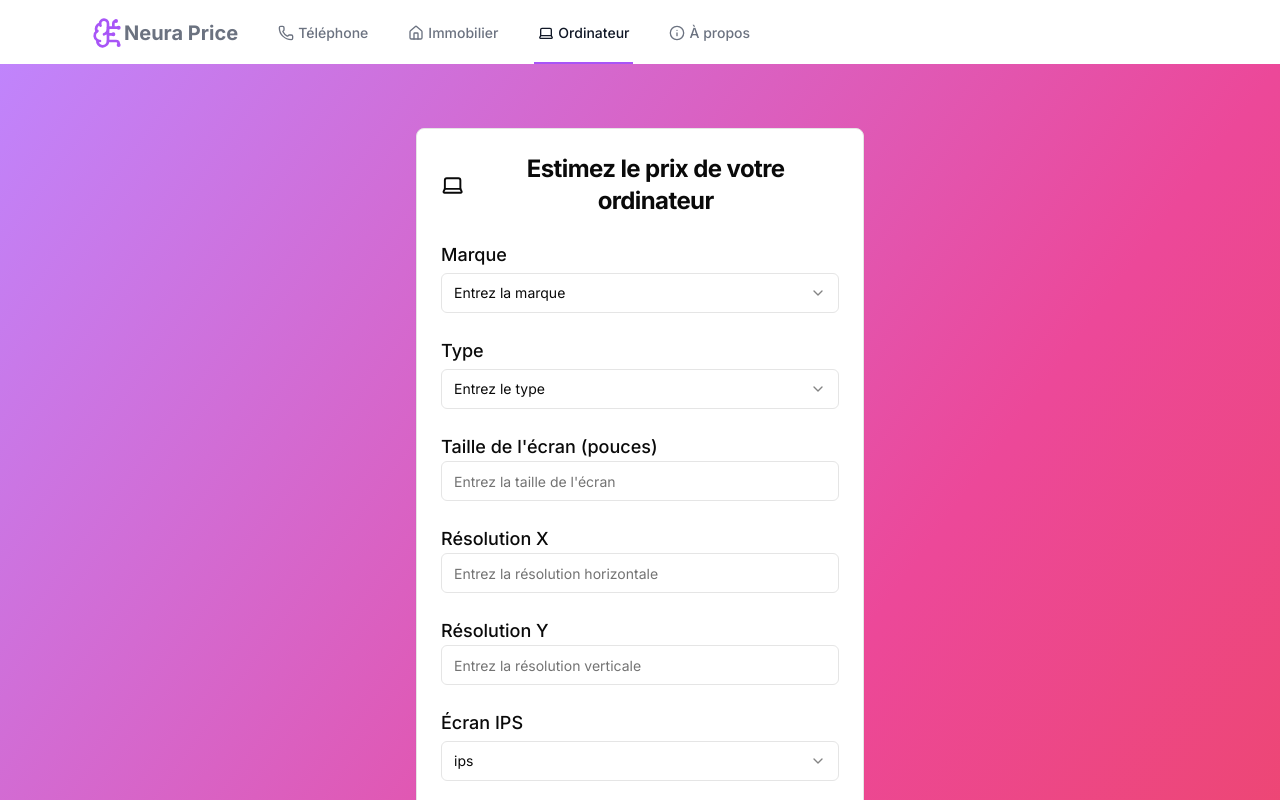
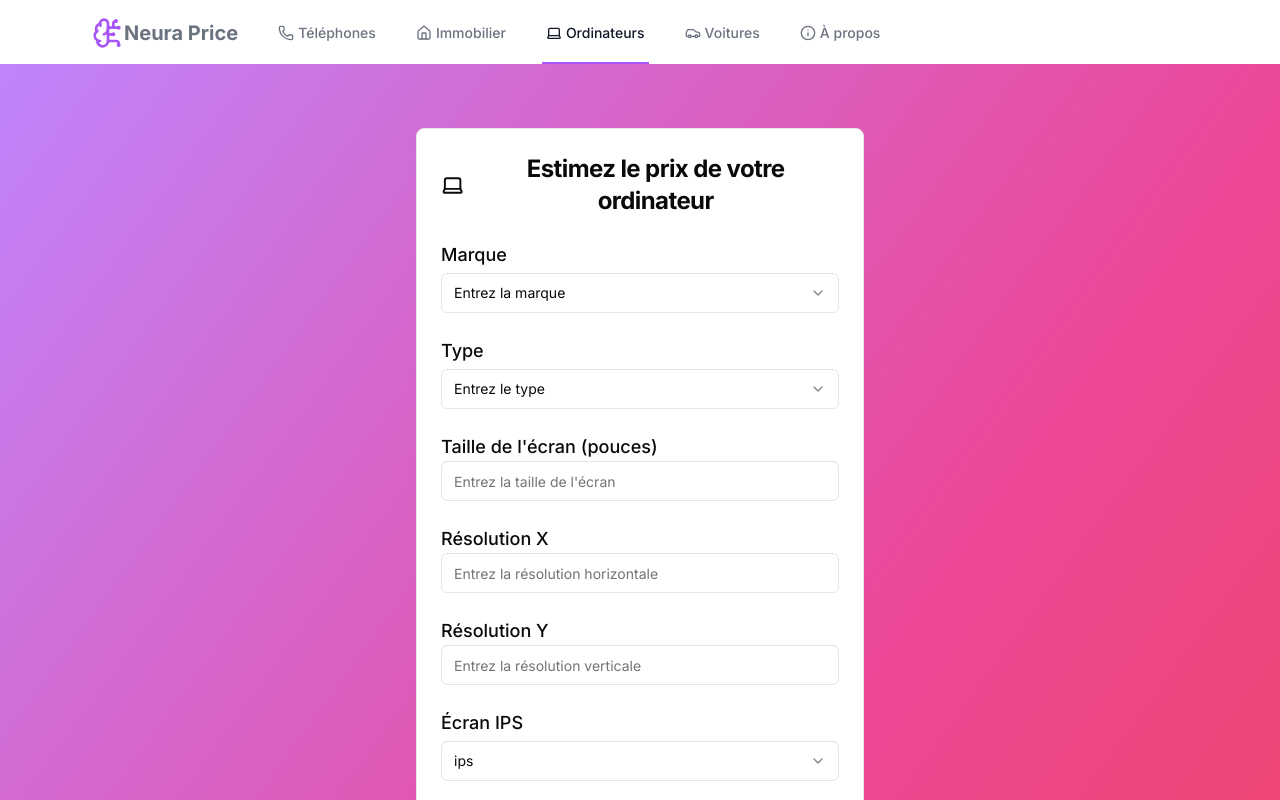
Before and after one commit to Florian-DAUVERGNE/NeuraPrice, a Next.js app in the folder Frontend/: page /laptop in a window 1280 px wide. Shown: the top 800 px of the page. Built offline with nearby package versions, Linux system fonts and the light colour scheme.

Commit message:
feat: added car to navigation

```diff
--- a/Frontend/components/basic/Navbar.tsx
+++ b/Frontend/components/basic/Navbar.tsx
@@ -1,7 +1,7 @@
 "use client"
 
 import Link from "next/link"
-import { Home, Phone, Info,BrainCircuit, Laptop } from "lucide-react"
+import { Home, Phone, Info,BrainCircuit, Laptop, Car } from "lucide-react"
 import { usePathname } from "next/navigation"
 
 export function Navbar() {
@@ -34,7 +34,7 @@ export function Navbar() {
                   pathname === "/phone" ? "border-purple-500 text-gray-900" : "border-transparent text-gray-500 hover:border-gray-300 hover:text-gray-700"
                 } inline-flex items-center px-1 pt-1 border-b-2 text-sm font-medium`}
               >
-                <Phone className="mr-1 h-4 w-4" />Téléphone
+                <Phone className="mr-1 h-4 w-4" />Téléphones
               </Link>
               <Link
                 href="/realestate"
@@ -52,7 +52,15 @@ export function Navbar() {
                 } inline-flex items-center px-1 pt-1 border-b-2 text-sm font-medium`}
               >
                 <Laptop className="mr-1 h-4 w-4" />
-                Ordinateur
+                Ordinateurs
+              </Link>
+              <Link
+                href="/car"
+                className={`${
+                  pathname === "/car" ? "border-purple-500 text-gray-900" : "border-transparent text-gray-500 hover:border-gray-300 hover:text-gray-700"
+                } inline-flex items-center px-1 pt-1 border-b-2 text-sm font-medium`}
+              >
+                <Car className="mr-1 h-4 w-4" />Voitures
               </Link>
               <Link
                 href="/about"
```
